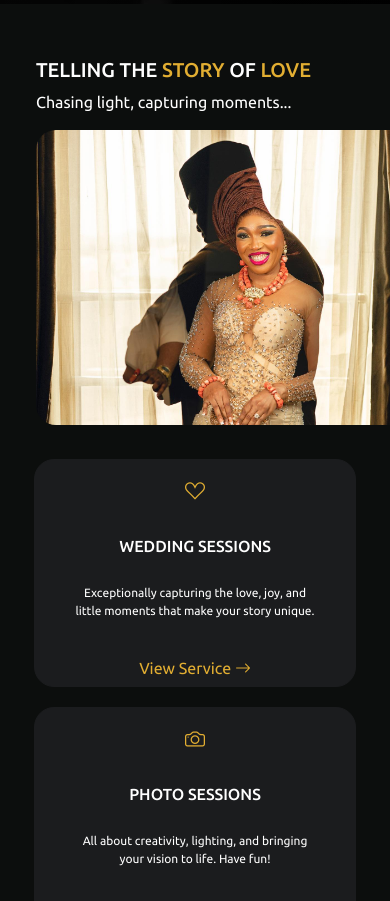
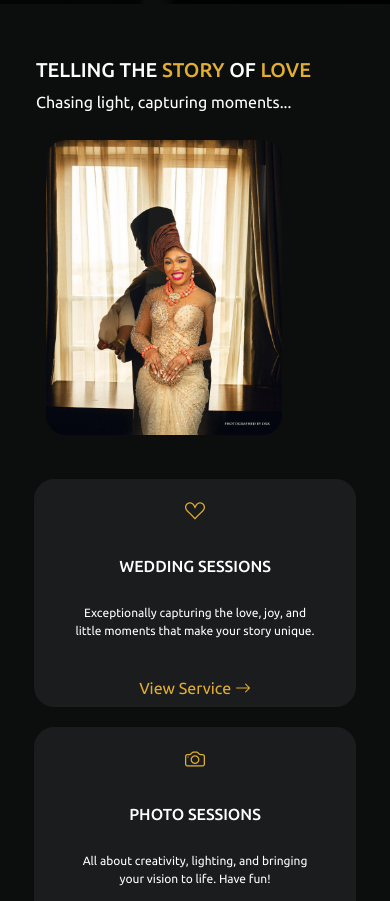
Before and after one commit to Awele123/photography-portfolio, a plain HTML site: page index.html in a window 390 px wide. Shown: the part 840-1741 px from the top of the page. Drawn offline with nearby package versions, Linux system fonts and the light colour scheme.

Commit message:
added responsiveness

```diff
--- a/css/style.css
+++ b/css/style.css
@@ -74,7 +74,7 @@ section.bodycon {
 
 }
 .couple1 img{
-    width: 100%;
+    width: auto;
     height: 50vh;
     border-radius: 20px;
     object-fit: cover;
@@ -230,6 +230,8 @@ padding: 10px;
 }
 
 .couple1 img {
+width: auto;
+margin: 10px;
 height:35vh;
 }
 
@@ -246,5 +248,5 @@ section.bodycon {
    }
  }
 .text{
-    height: 80vh;
+    height: 90vh;
 }
```
